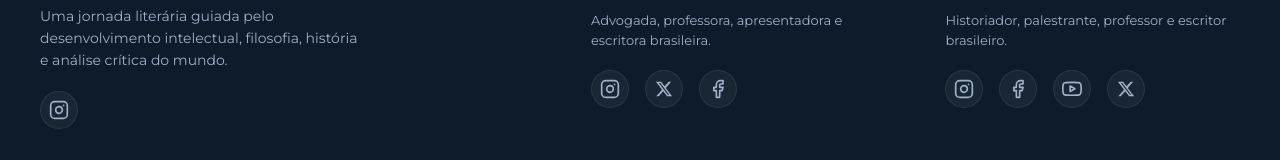
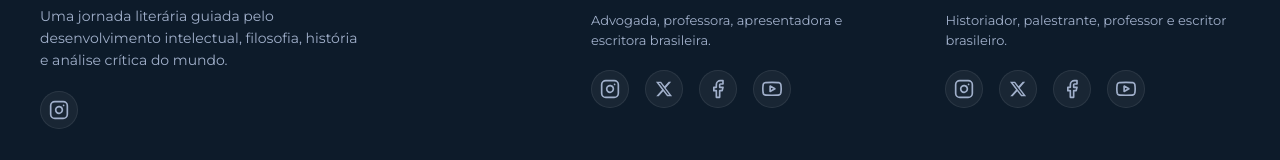
Before and after one commit to patyfil/clube-do-livro-prioli-karnal, a React (Create React App) app: page /#2026 in a window 1280 px wide. Shown: the part 2026-2186 px from the top of the page. Built offline with nearby package versions, Linux system fonts and the light colour scheme.

Commit message:
add redes sociais

```diff
--- a/src/componentes/Rodape/index.js
+++ b/src/componentes/Rodape/index.js
@@ -57,6 +57,9 @@
                         <a href="https://www.facebook.com/gaprioli" target="_blank" rel="noreferrer" title="Facebook - Gabriela Prioli">
                             {socialIcons.facebook}
                         </a>
+                        <a href="https://www.youtube.com/channel/UCxKWYA49k16BoF8YzS1VbvA" target="_blank" rel="noreferrer" title="YouTube - Gabriela Prioli">
+                            {socialIcons.youtube}
+                        </a>
                     </div>
                 </div>
 
@@ -68,15 +71,16 @@
                         <a href="https://www.instagram.com/leandro_karnal" target="_blank" rel="noreferrer" title="Instagram - Leandro Karnal">
                             {socialIcons.instagram}
                         </a>
+                        <a href="https://x.com/leandrokarnal" target="_blank" rel="noreferrer" title="X (Twitter) - Leandro Karnal">
+                            {socialIcons.x}
+                        </a>
                         <a href="https://www.facebook.com/prof.leandrokarnal" target="_blank" rel="noreferrer" title="Facebook - Leandro Karnal">
                             {socialIcons.facebook}
                         </a>
                         <a href="https://www.youtube.com/prazerkarnal" target="_blank" rel="noreferrer" title="YouTube - Leandro Karnal">
                             {socialIcons.youtube}
                         </a>
-                        <a href="https://x.com/leandrokarnal" target="_blank" rel="noreferrer" title="X (Twitter) - Leandro Karnal">
-                            {socialIcons.x}
-                        </a>
+
 
                     </div>
                 </div>
```
